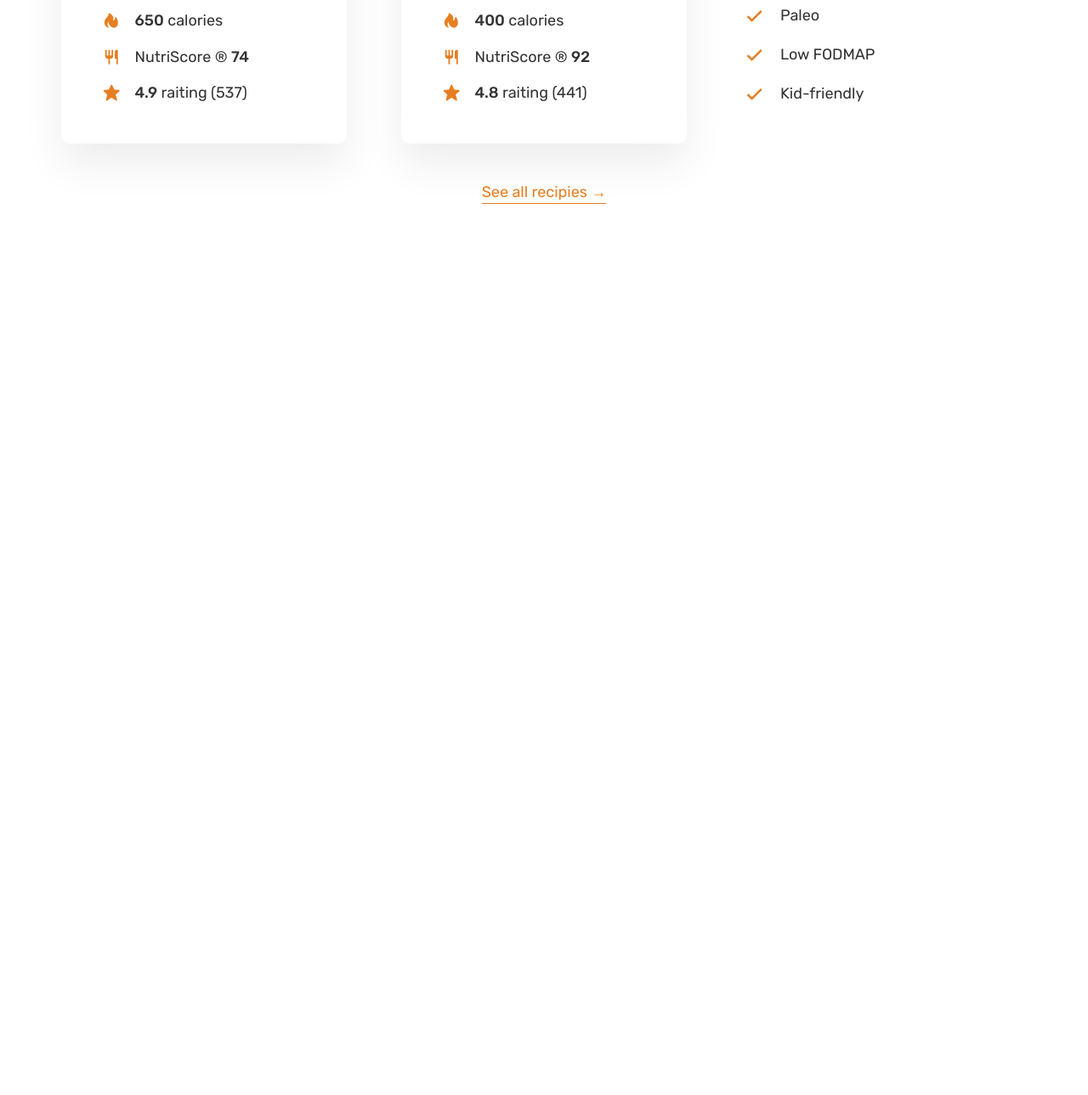
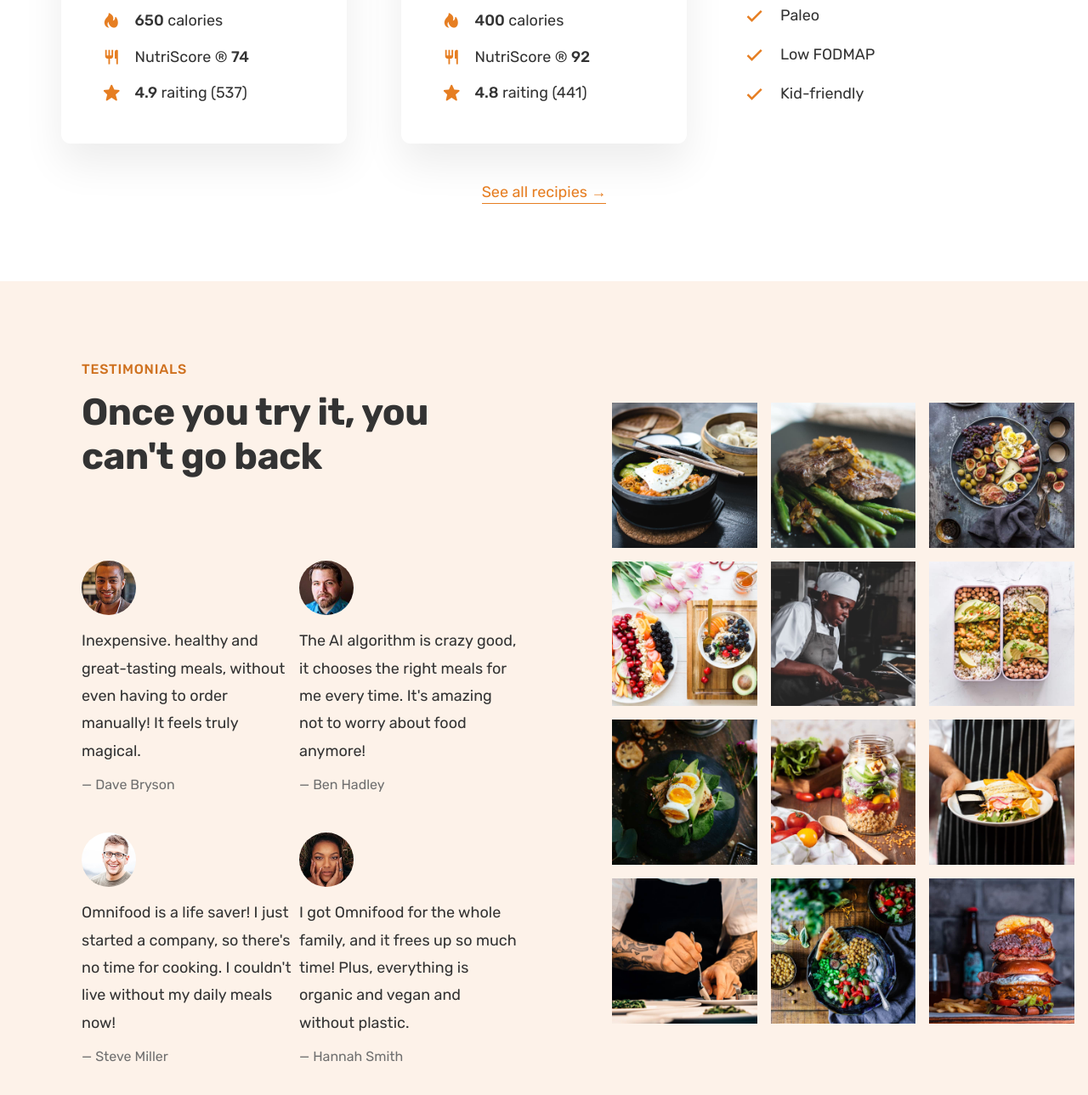
Before and after one commit to CalvinLanger/OMNIFOOD, a plain HTML site: page index.html in a window 1280 px wide. Shown: the part 3190-4479 px from the top of the page at 85% size. Before the commit the page ends 3521 px from the top, so only its background shows below. Drawn offline with nearby package versions, Linux system fonts and the light colour scheme.

Commit message:
Add testimonial section

```diff
--- a/general.css
+++ b/general.css
@@ -29,7 +29,8 @@
     - Tints: #fdf2e9
     - Shades: #cf711f
     - Accents: #
-    - Greys: #555 #333
+    - Greys: #555 #333 #6f6f6f
+
 
 --- 05 SHADOWS
 
--- a/index.html
+++ b/index.html
@@ -241,6 +241,7 @@
               </ul>
             </div>
           </div>
+
           <div class="diets">
             <h3 class="heading-tertiary">Works with any diet</h3>
             <ul class="list">
@@ -288,6 +289,152 @@
           <a href="#" class="link">See all recipies &rarr;</a>
         </div>
       </section>
+
+      <section class="section-testimonials">
+        <div class="testimonials-container">
+          <span class="subheading">Testimonials</span>
+          <h2 class="heading-secondary">Once you try it, you can't go back</h2>
+
+          <div class="testimonials">
+            <figure class="testimonial">
+              <img
+                class="testimonial-img"
+                src="img/customers/dave.jpg"
+                alt="Photo of customer Dave Bryson"
+              />
+              <blockquote class="testimonial-text">
+                Inexpensive. healthy and great-tasting meals, without even
+                having to order manually! It feels truly magical.
+              </blockquote>
+              <p class="testimonial-name">&mdash; Dave Bryson</p>
+            </figure>
+
+            <figure class="testimonial">
+              <img
+                class="testimonial-img"
+                src="img/customers/ben.jpg"
+                alt="Photo of customer Dave Bryson"
+              />
+              <blockquote class="testimonial-text">
+                The AI algorithm is crazy good, it chooses the right meals for
+                me every time. It's amazing not to worry about food anymore!
+              </blockquote>
+              <p class="testimonial-name">&mdash; Ben Hadley</p>
+            </figure>
+
+            <figure class="testimonial">
+              <img
+                class="testimonial-img"
+                src="img/customers/steve.jpg"
+                alt="Photo of customer Dave Bryson"
+              />
+              <blockquote class="testimonial-text">
+                Omnifood is a life saver! I just started a company, so there's
+                no time for cooking. I couldn't live without my daily meals now!
+              </blockquote>
+              <p class="testimonial-name">&mdash; Steve Miller</p>
+            </figure>
+
+            <figure class="testimonial">
+              <img
+                class="testimonial-img"
+                src="img/customers/hannah.jpg"
+                alt="Photo of customer Dave Bryson"
+              />
+              <blockquote class="testimonial-text">
+                I got Omnifood for the whole family, and it frees up so much
+                time! Plus, everything is organic and vegan and without plastic.
+              </blockquote>
+              <p class="testimonial-name">&mdash; Hannah Smith</p>
+            </figure>
+          </div>
+        </div>
+        <div class="gallery">
+          <figure class="gallery-item">
+            <img
+              src="img/gallery/gallery-1.jpg"
+              alt="Photo of beautifully arranged food"
+            />
+          </figure>
+
+          <figure class="gallery-item">
+            <img
+              src="img/gallery/gallery-2.jpg"
+              alt="Photo of beautifully arranged food"
+            />
+          </figure>
+
+          <figure class="gallery-item">
+            <img
+              src="img/gallery/gallery-3.jpg"
+              alt="Photo of beautifully arranged food"
+            />
+          </figure>
+
+          <figure class="gallery-item">
+            <img
+              src="img/gallery/gallery-4.jpg"
+              alt="Photo of beautifully arranged food"
+            />
+          </figure>
+
+          <figure class="gallery-item">
+            <img
+              src="img/gallery/gallery-5.jpg"
+              alt="Photo of beautifully arranged food"
+            />
+          </figure>
+
+          <figure class="gallery-item">
+            <img
+              src="img/gallery/gallery-6.jpg"
+              alt="Photo of beautifully arranged food"
+            />
+          </figure>
+
+          <figure class="gallery-item">
+            <img
+              src="img/gallery/gallery-7.jpg"
+              alt="Photo of beautifully arranged food"
+            />
+          </figure>
+
+          <figure class="gallery-item">
+            <img
+              src="img/gallery/gallery-8.jpg"
+              alt="Photo of beautifully arranged food"
+            />
+          </figure>
+
+          <figure class="gallery-item">
+            <img
+              src="img/gallery/gallery-9.jpg"
+              alt="Photo of beautifully arranged food"
+            />
+          </figure>
+
+          <figure class="gallery-item">
+            <img
+              src="img/gallery/gallery-10.jpg"
+              alt="Photo of beautifully arranged food"
+            />
+          </figure>
+
+          <figure class="gallery-item">
+            <img
+              src="img/gallery/gallery-11.jpg"
+              alt="Photo of beautifully arranged food"
+            />
+          </figure>
+
+          <figure class="gallery-item">
+            <img
+              src="img/gallery/gallery-12.jpg"
+              alt="Photo of beautifully arranged food"
+            />
+          </figure>
+        </div>
+      </section>
     </main>
   </body>
 </html>
--- a/style.css
+++ b/style.css
@@ -304,3 +304,62 @@
   width: 3rem;
   height: 3rem;
 }
+
+/*************************/
+/* SECTION-TESTIMONIALS */
+/***********************/
+
+.section-testimonials {
+  background-color: #fdf2e9;
+  display: grid;
+  grid-template-columns: 55fr 45fr;
+  align-items: center;
+}
+
+.testimonials-container {
+  padding: 9.6rem;
+}
+
+.testimonials {
+  display: grid;
+  grid-template-columns: 1fr 1fr;
+  row-gap: 4.8rem;
+}
+
+.testimonial-img {
+  width: 6.4rem;
+  border-radius: 50%;
+  margin-bottom: 1.2rem;
+}
+
+.testimonial-text {
+  font-size: 1.8rem;
+  line-height: 1.8;
+  margin-bottom: 1.6rem;
+}
+
+.testimonial-name {
+  font-size: 1.6rem;
+  color: #6f6f6f;
+}
+
+.gallery {
+  display: grid;
+  grid-template-columns: repeat(3, 1fr);
+  gap: 1.6rem;
+  padding: 1.6rem;
+}
+
+.gallery-item {
+  overflow: hidden;
+}
+
+.gallery-item img {
+  display: block;
+  width: 100%;
+  transition: all 0.4s;
+}
+
+.gallery img:hover {
+  transform: scale(1.1);
+}
```
